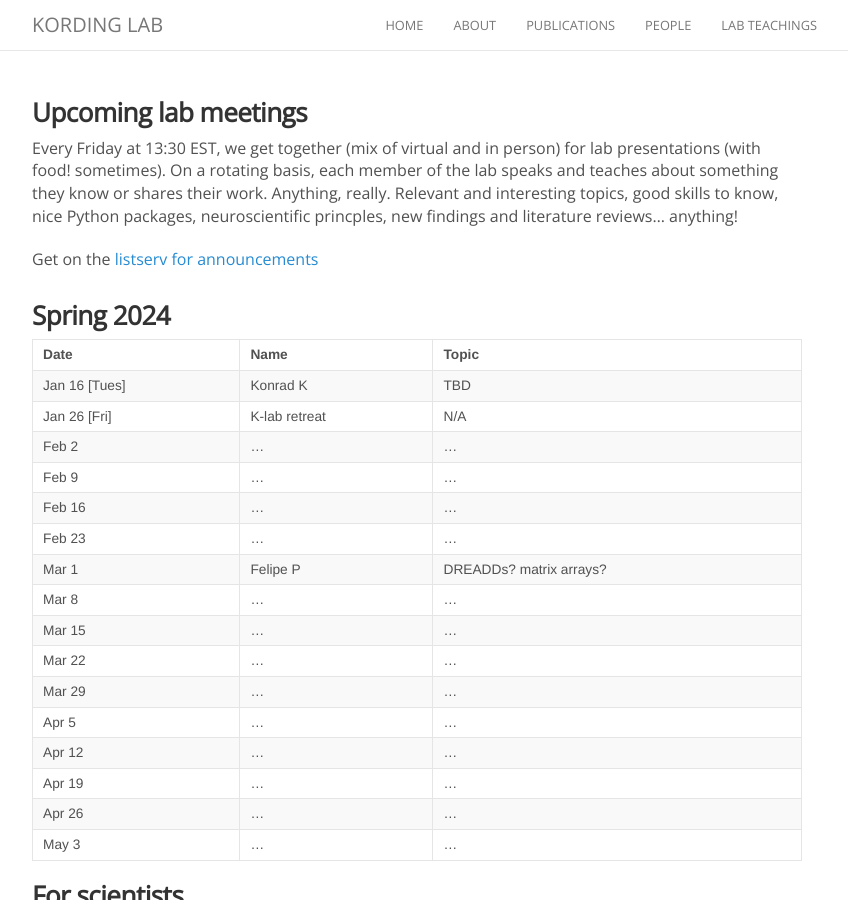
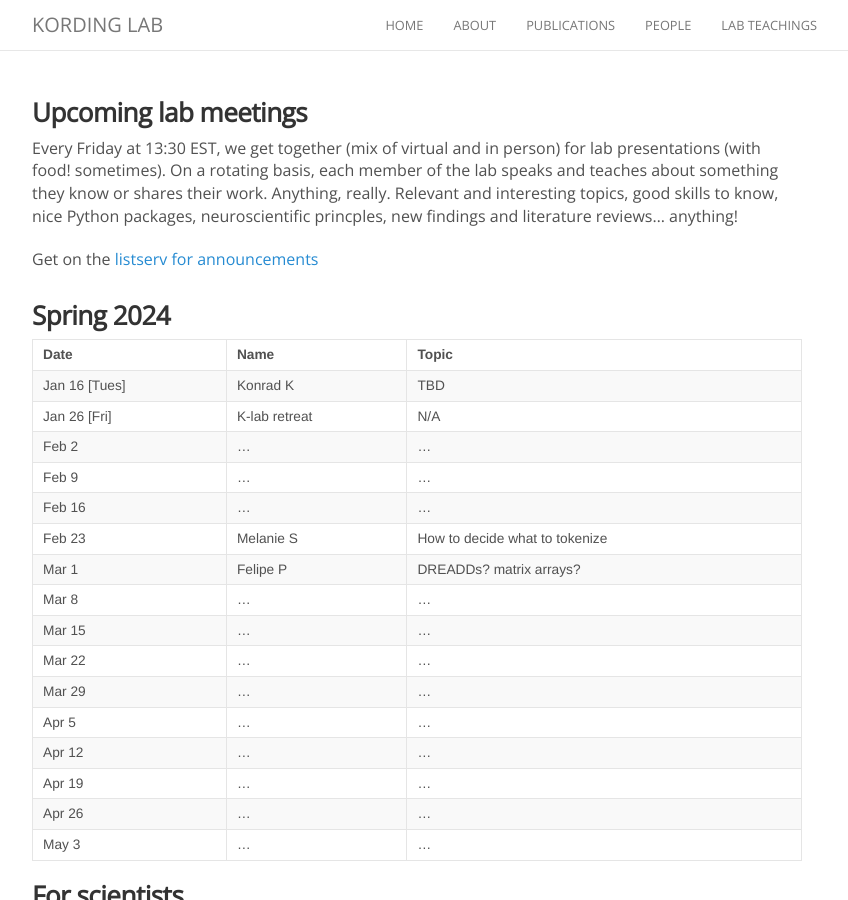
Before and after one commit to KordingLab/KordingLab.github.io, a Jekyll site: the page built from presentations.md, in a window 1280 px wide and 900 px high. Shown: the whole window, without its empty margins (223-1071 px from the left). Built offline with Jekyll 4.4.1, drawn with Linux system fonts in a browser that asks for light colours; nearby versions of some CDN libraries; comment, search, counter and statistics services are not loaded.

Commit message:
Update presentations.md to include Melanie's lab teaching

```diff
--- a/presentations.md
+++ b/presentations.md
@@ -21,7 +21,7 @@ Get on the [listserv for announcements](https://groups.google.com/forum/#!forum/
 | Feb 2 | ... | ... |
 | Feb 9 |... | ... |
 | Feb 16 | ... | ... |
-| Feb 23 | ... | ... |
+| Feb 23 | Melanie S | How to decide what to tokenize |
 | Mar 1 | Felipe P | DREADDs? matrix arrays? |
 | Mar 8 | ... | ... |
 | Mar 15 | ... | ... |
```
